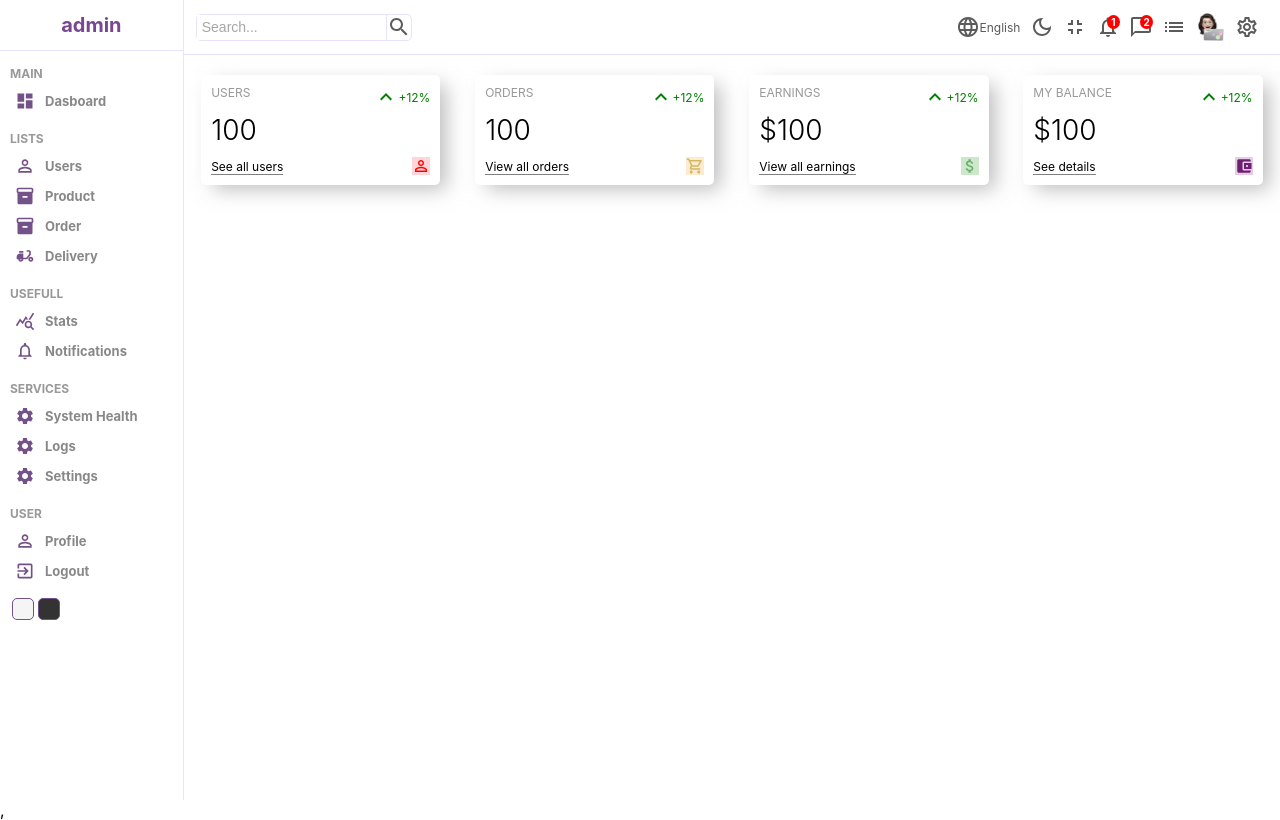
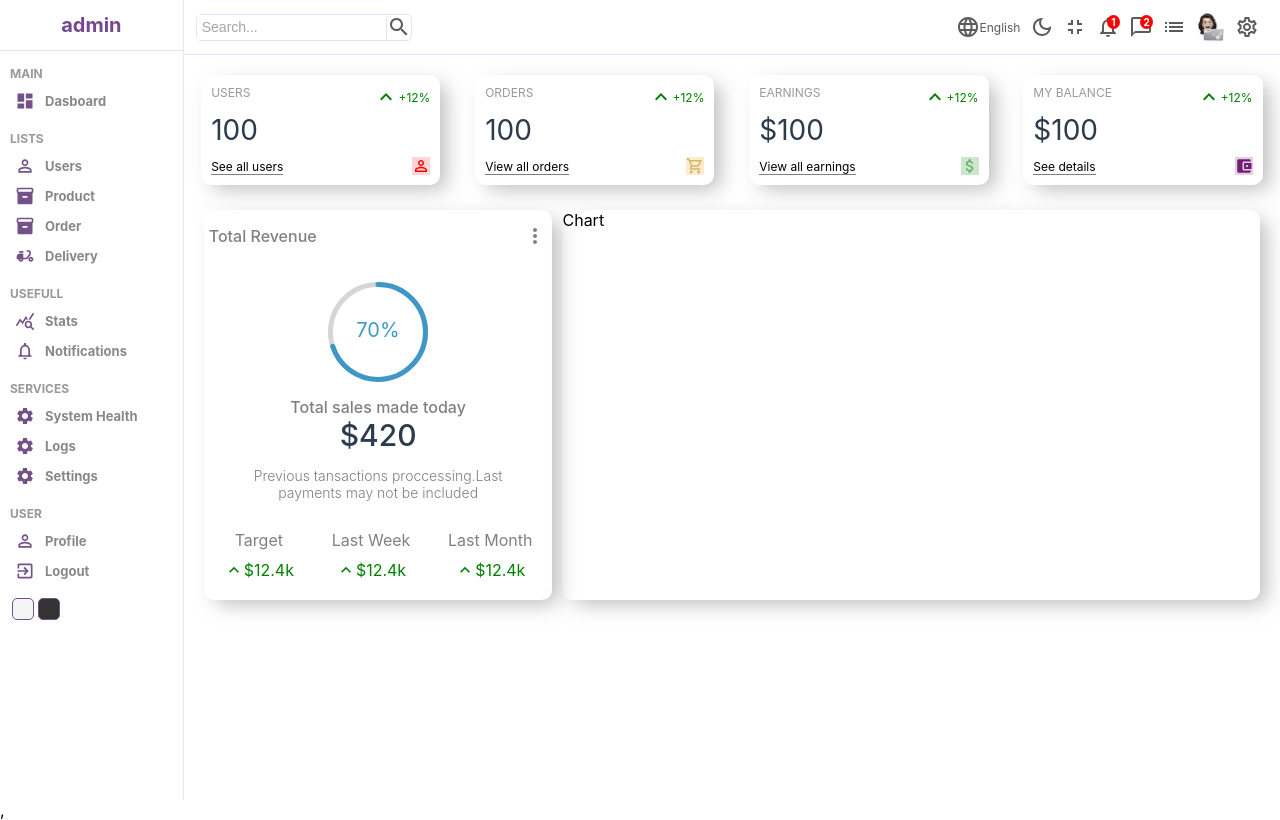
Before and after one commit to Alwaz/react-admin-panel, a React (Create React App) app: page / in a window 1280 px wide. Built offline with nearby package versions, Linux system fonts and the light colour scheme.

Commit message:
featured chart complete

```diff
--- a/package.json
+++ b/package.json
@@ -13,6 +13,7 @@
     "@testing-library/react": "^12.1.4",
     "@testing-library/user-event": "^13.5.0",
     "react": "^17.0.2",
+    "react-circular-progressbar": "^2.0.4",
     "react-dom": "^17.0.2",
     "react-router-dom": "^6.2.2",
     "react-scripts": "5.0.0",
--- /dev/null
+++ b/src/Components/Charts/Chart/Chart.jsx
@@ -0,0 +1,8 @@
+import React from "react";
+import "./Chart.scss";
+
+const Chart = () => {
+  return <div className="chart">Chart</div>;
+};
+
+export default Chart;
--- /dev/null
+++ b/src/Components/Charts/Chart/Chart.scss
@@ -0,0 +1,8 @@
+.chart{
+  flex: 3;
+  // background-color: brown;
+  border-radius: 10px;
+  box-shadow: 9px 7px 20px -3px rgba(167,166,167,0.75);
+    -webkit-box-shadow: 9px 7px 20px -3px rgba(167,166,167,0.75);
+    -moz-box-shadow: 9px 7px 20px -3px rgba(167,166,167,0.75);
+}
--- /dev/null
+++ b/src/Components/Charts/Featured/Featured.jsx
@@ -0,0 +1,57 @@
+import React from "react";
+import "./Featured.scss";
+import MoreVertIcon from "@mui/icons-material/MoreVert";
+import { CircularProgressbar } from "react-circular-progressbar";
+import "react-circular-progressbar/dist/styles.css";
+import KeyboardArrowUpIcon from "@mui/icons-material/KeyboardArrowUp";
+import KeyboardArrowDownIcon from "@mui/icons-material/KeyboardArrowDown";
+
+const Featured = () => {
+  return (
+    <div className="featured">
+      <div className="top">
+        <p className="heading">Total Revenue</p>
+        <MoreVertIcon />
+      </div>
+      <div className="bottom">
+        <div className="featuredChart">
+          <CircularProgressbar value={70} text={`70%`} strokeWidth={5} />
+        </div>
+
+        <div className="chartContent">
+          <p className="title">Total sales made today</p>
+          <p className="price">$420</p>
+          <p className="description">
+            Previous tansactions proccessing.Last payments may not be included
+          </p>
+        </div>
+
+        <div className="sumary">
+          <div className="item">
+            <div className="item__title">Target</div>
+            <div className="item__result increment">
+              <KeyboardArrowUpIcon fontSize={"small"} />
+              <div className="result__amount ">$12.4k</div>
+            </div>
+          </div>
+          <div className="item">
+            <div className="item__title">Last Week</div>
+            <div className="item__result increment">
+              <KeyboardArrowUpIcon fontSize={"small"} />
+              <div className="result__amount ">$12.4k</div>
+            </div>
+          </div>
+          <div className="item">
+            <div className="item__title">Last Month</div>
+            <div className="item__result increment">
+              <KeyboardArrowUpIcon fontSize={"small"} />
+              <div className="result__amount ">$12.4k</div>
+            </div>
+          </div>
+        </div>
+      </div>
+    </div>
+  );
+};
+
+export default Featured;
--- /dev/null
+++ b/src/Components/Charts/Featured/Featured.scss
@@ -0,0 +1,105 @@
+.featured {
+    // background-color: burlywood;
+    background-color: white;
+    border-radius: 10px;
+    flex: 1.5;
+    box-shadow: 9px 7px 20px -3px rgba(167,166,167,0.75);
+    -webkit-box-shadow: 9px 7px 20px -3px rgba(167,166,167,0.75);
+    -moz-box-shadow: 9px 7px 20px -3px rgba(167,166,167,0.75);
+
+
+
+    .top {
+        display: flex;
+        justify-content: space-between;
+        align-items: center;
+
+        // background: cadetblue;
+        color: gray;
+        margin: 0 5px 0px 5px;
+
+        .heading {
+            font-weight: 500;
+        }
+    }
+
+    .bottom {
+        display: flex;
+        flex-direction: column;
+        justify-content: space-between;
+        padding: 20px;
+        gap: 15px;
+        align-items: center;
+
+
+        .featuredChart {
+            // background-color: aqua;
+           width: 100px;
+           height: 100px;
+        }
+
+        .chartContent {
+            display: flex;
+            align-items: center;
+            flex-direction: column;
+
+
+
+            .title {
+                color: gray;
+               font-weight: 500;
+               margin: 0;
+
+            }
+
+            .price {
+                font-size: 30px;
+                font-weight: 500;
+                color: #2d3c4c;
+                margin: 0;
+
+            }
+
+            .description{
+                font-size: 14px;
+                font-weight: 300;
+                text-align: center;
+                color: gray;
+            }
+        }
+
+        .sumary {
+            display: flex;
+            width: 100%;
+            justify-content: space-between;
+            align-items: center;
+
+            .item {
+                display: flex;
+                justify-content: space-between;
+                align-items: center;
+                flex-direction: column;
+                gap: 10px;
+
+                .item__title {
+                    color:  gray;
+                }
+
+                .item__result{
+                    // background-color: blue;
+                    display: flex;
+                    justify-content: center;
+                    align-items: center;
+
+                    &.increment {
+                        color: green;
+
+                    }
+                }
+            }
+        }
+
+
+
+    }
+}
--- a/src/Components/Widget/Widget.scss
+++ b/src/Components/Widget/Widget.scss
@@ -5,7 +5,7 @@
     width: 20%;
     justify-content: space-between;
     padding: 10px;
-    border-radius: 5px;
+    border-radius: 10px;
     height: 90px;
     box-shadow: 9px 7px 20px -3px rgba(167,166,167,0.75);
     -webkit-box-shadow: 9px 7px 20px -3px rgba(167,166,167,0.75);
@@ -16,7 +16,6 @@
     .right {
         display: flex;
         flex-direction: column;
-
         justify-content: space-between;
         align-items: center;
 
@@ -43,7 +42,8 @@
         }
         .number {
             font-size: 28px;
-            font-weight: 300;
+            font-weight: 400;
+            color: #2d3c4c;
 
 
         }
--- a/src/pages/Home/Home.jsx
+++ b/src/pages/Home/Home.jsx
@@ -3,6 +3,8 @@ import "./Home.scss";
 import Sidebar from "../../Components/Sidebar/Sidebar";
 import Navbar from "../../Components/Navbar/Navbar";
 import Widget from "../../Components/Widget/Widget";
+import Featured from "../../Components/Charts/Featured/Featured";
+import Chart from "../../Components/Charts/Chart/Chart";
 
 const Home = () => {
   return (
@@ -16,6 +18,11 @@ const Home = () => {
           <Widget type="earning" />
           <Widget type="balance" />
         </div>
+
+        <div className="charts">
+          <Featured />
+          <Chart />
+        </div>
       </div>
     </div>
   );
--- a/src/pages/Home/Home.scss
+++ b/src/pages/Home/Home.scss
@@ -4,12 +4,18 @@
   .home__container {
     flex: 6;
 
-    .widgets {
+    .widgets, .charts {
       // background-color: aqua;
       display: flex;
      justify-content: space-around;
      margin-top: 20px;
 
     }
+
+    .charts {
+      padding: 5px  20px 5px 20px;
+      // background-color: aqua;
+      gap: 10px;
+    }
   }
 }
```
Also changed, not shown: 1 other file (tests, documents, lock files or other folders).
